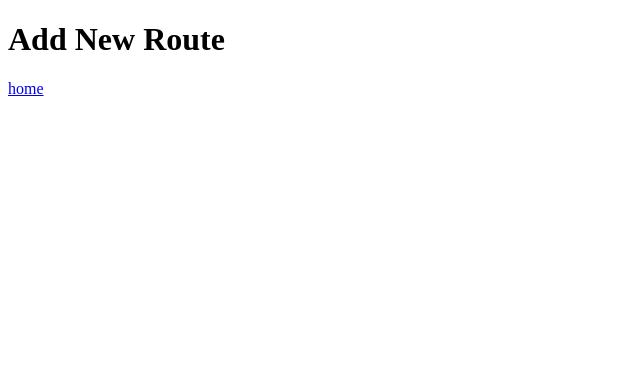
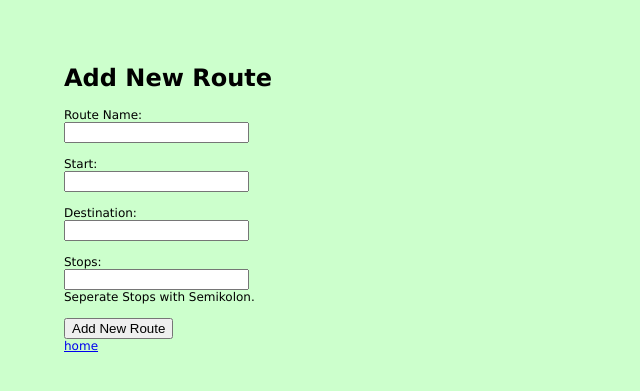
Before and after one commit to sandra-bre/sa2015, a PHP site: page /addroute.php in a window 1280 px wide. Shown: the top 391 px of the page, without its empty margins (0-640 px from the left). Run offline with PHP 8.4, Linux system fonts and the light colour scheme.

Commit message:
our code in webform

```diff
--- a/SA_GUI/nbproject/private/private.xml
+++ b/SA_GUI/nbproject/private/private.xml
@@ -2,6 +2,8 @@
 <project-private xmlns="http://www.netbeans.org/ns/project-private/1">
     <editor-bookmarks xmlns="http://www.netbeans.org/ns/editor-bookmarks/2" lastBookmarkId="0"/>
     <open-files xmlns="http://www.netbeans.org/ns/projectui-open-files/2">
-        <group/>
+        <group>
+            <file>file:/D:/Users/Sandra/Documents/Uni/3.Semester/SA/sa2015/SA_GUI/src/sa_gui/Controller.java</file>
+        </group>
     </open-files>
 </project-private>
--- a/SA_WEB/sa_web/addroute.php
+++ b/SA_WEB/sa_web/addroute.php
@@ -7,11 +7,35 @@ and open the template in the editor.
 <html>
     <head>
         <meta charset="UTF-8">
+        <link rel="stylesheet" href="routenator.css">
         <title>Routenator - Add Route</title>
     </head>
     <body>
         <h1>Add New Route</h1>
 
-        <a href="index.php">home</a>
+        <form id="addroute" method="get" action="confirmroute.php">
+            <a>Route Name:</a><br>
+            <input type="text" name="rname">
+            <br><br>
+
+            <a>Start:</a><br>
+            <input type="text" name="rstart">
+            <br><br>
+
+            <a>Destination:</a><br>
+            <input type="text" name="rdest">
+            <br><br>
+
+            <a>Stops:</a><br>
+            <input type="text" name="rstops">
+            <br>
+            Seperate Stops with Semikolon.
+            <br><br>
+
+            <input type="submit" value="Add New Route">
+        </form>
+
+
+        <a id="home" href="index.php">home</a>
     </body>
 </html>
--- a/SA_WEB/sa_web/routenator.css
+++ b/SA_WEB/sa_web/routenator.css
@@ -17,5 +17,4 @@ font-family: Verdana,Arial,Helvetica,sans-serif;
 font-size: 12px;
 font-weight: normal;
 background: #ccffcc;
-
 }
--- a/SA_WEB/sa_web/searchstop.php
+++ b/SA_WEB/sa_web/searchstop.php
@@ -36,6 +36,6 @@ and open the template in the editor.
             <input type="submit" value="Search"><br>
         </form>
 
-        <a href="index.php">home</a>
+        <a id="home" href="index.php">home</a>
     </body>
 </html>
```
Also changed, not shown: SA_WEB/sa_web/searchconnection.php (+15 -1 lines), SA_WEB/sa_web/showstops.php (+8 -5 lines).
